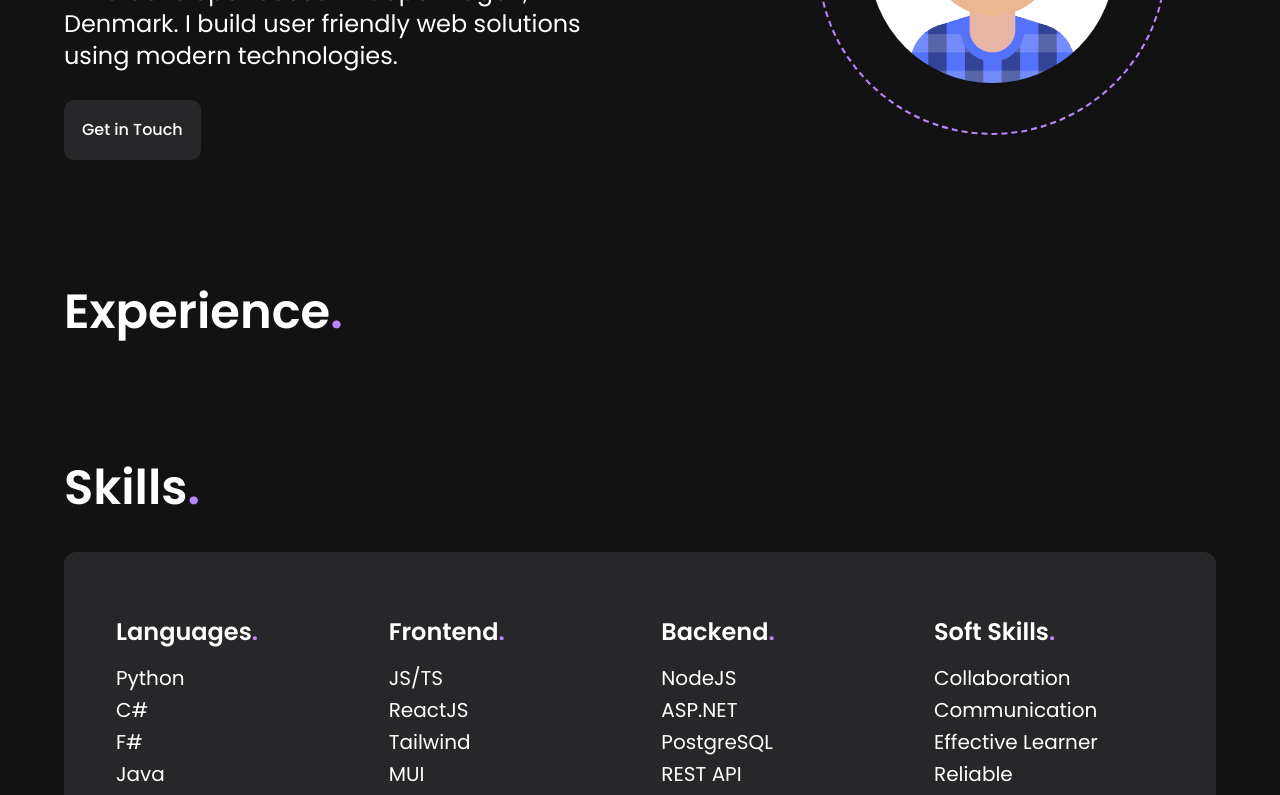
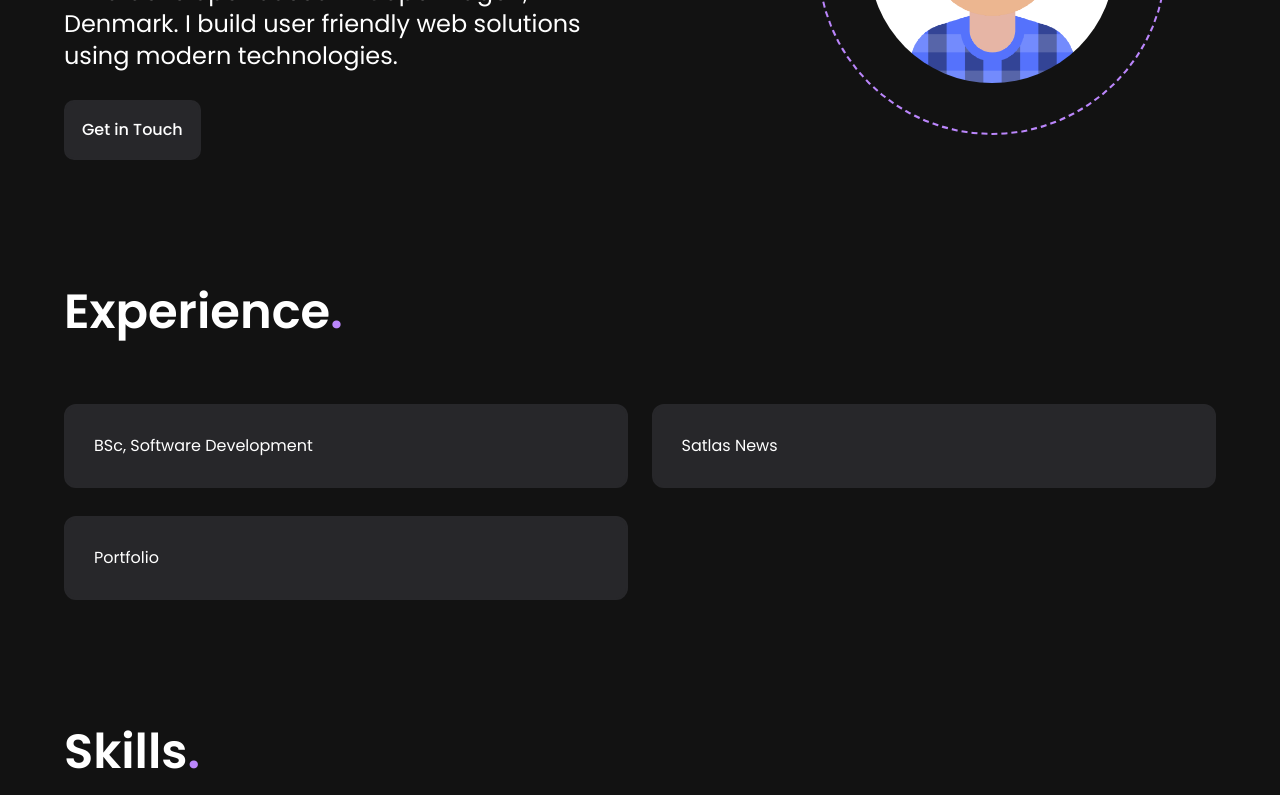
Before and after one commit to KusMar00/KusMar00.github.io, a React (Vite) app: page / in a window 1280 px wide. Shown: the part 426-1221 px from the top of the page. Built offline with nearby package versions, Linux system fonts and the light colour scheme; no server answers.

Commit message:
Add experience constants

```diff
--- a/src/components/Experience.jsx
+++ b/src/components/Experience.jsx
@@ -1,10 +1,21 @@
 import styles from "../styles";
+import { experience } from "../constants";
 
 const Experience = () => (
   <section id="experience" className={`${styles.paddingY}`}>
     <h2 className="font-poppins text-white text-5xl font-semibold">
       Experience<span className="text-secondary">.</span>
     </h2>
+    <div className="mt-10 w-full flex sm:flex-row flex-col flex-wrap  justify-between font-poppins">
+      {experience.map((exp) => (
+        <div
+          key={exp.id}
+          className="rounded-xl p-7 mt-7 sm:w-[49%] w-full bg-zinc-800 border-2 border-solid border-zinc-800 hover:border-secondary text-white"
+        >
+          {exp.title}
+        </div>
+      ))}
+    </div>
   </section>
 );
 export default Experience;
--- a/src/constants/index.js
+++ b/src/constants/index.js
@@ -38,29 +38,26 @@ export const skills = [
   },
 ];
 
-export const contactInfo = [
+export const experience = [
   {
-    id: "linkedin",
-    title: "LinkedIn",
-    text: "@MarkusJohansen",
-    link: "https://www.linkedin.com/in/markus-kildeb%C3%A6k-raun-johansen-7215561b4/",
+    id: "itu",
+    title: "BSc, Software Development",
+    description:
+      "Lorem ipsum dolor sit amet, consectetur adipiscing elit. In quis fringilla orci, sit amet aliquet massa. Integer in laoreet eros. Curabitur auctor et diam in porttitor. In ut tellus id lorem laoreet vehicula. Morbi elit nibh, accumsan vitae ipsum vitae, laoreet malesuada nibh. Integer a nunc lorem. Vivamus pretium eu.",
+    tags: [],
   },
   {
-    id: "github",
-    title: "Github",
-    text: "@KusMar00",
-    link: "https://github.com/KusMar00",
+    id: "satlas-news",
+    title: "Satlas News",
+    description:
+      "Lorem ipsum dolor sit amet, consectetur adipiscing elit. In quis fringilla orci, sit amet aliquet massa. Integer in laoreet eros. Curabitur auctor et diam in porttitor. In ut tellus id lorem laoreet vehicula. Morbi elit nibh, accumsan vitae ipsum vitae, laoreet malesuada nibh. Integer a nunc lorem. Vivamus pretium eu.",
+    tags: [],
   },
   {
-    id: "mail",
-    title: "Mail",
-    text: "markusraunjohansen@gmail.com",
-    link: "mailto: markusraunjohansen@gmail.com",
-  },
-  {
-    id: "phone",
-    title: "Phone",
-    text: "+45 60 15 16 95",
-    link: "tel:+4560151695",
+    id: "portfolio",
+    title: "Portfolio",
+    description:
+      "Lorem ipsum dolor sit amet, consectetur adipiscing elit. In quis fringilla orci, sit amet aliquet massa. Integer in laoreet eros. Curabitur auctor et diam in porttitor. In ut tellus id lorem laoreet vehicula. Morbi elit nibh, accumsan vitae ipsum vitae, laoreet malesuada nibh. Integer a nunc lorem. Vivamus pretium eu.",
+    tags: ["ReactJS", "Tailwind", "Responsive Design", "Spotify API"],
   },
 ];
```
